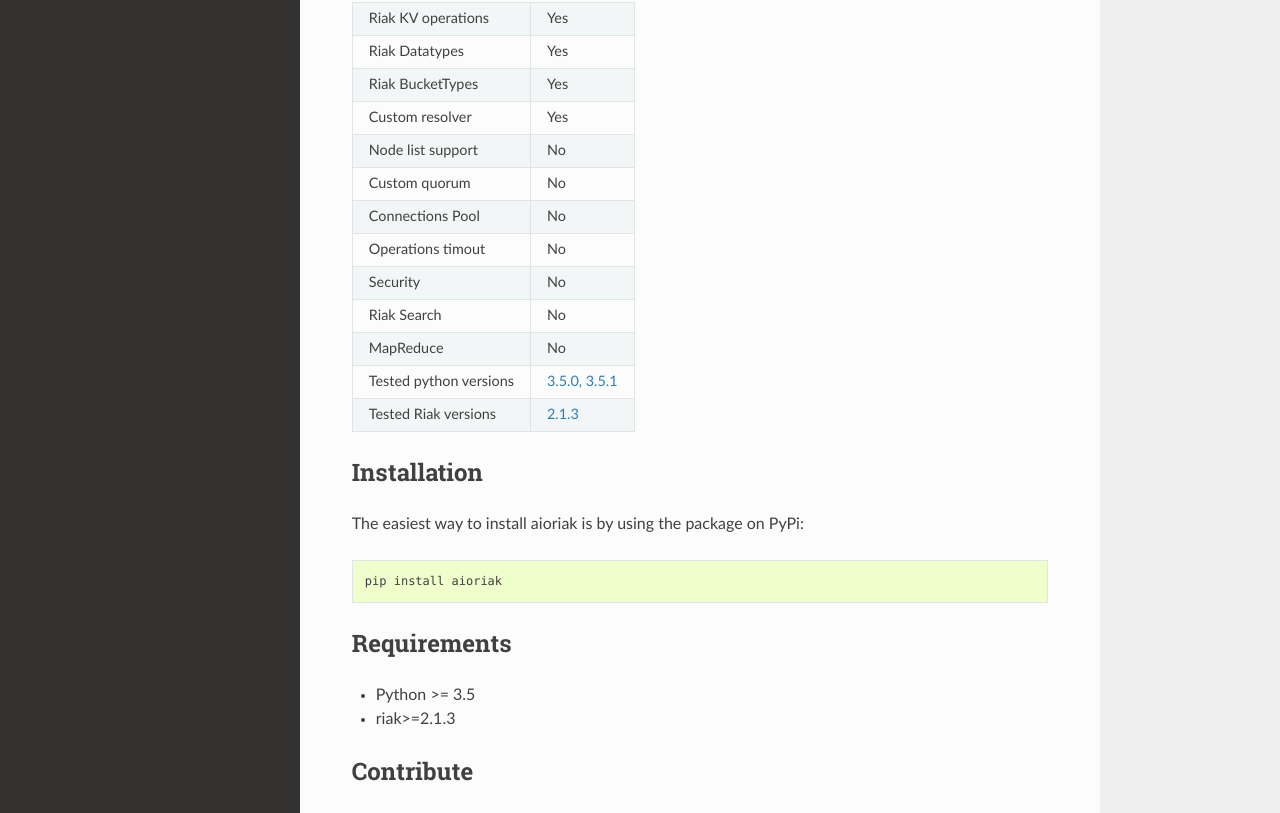
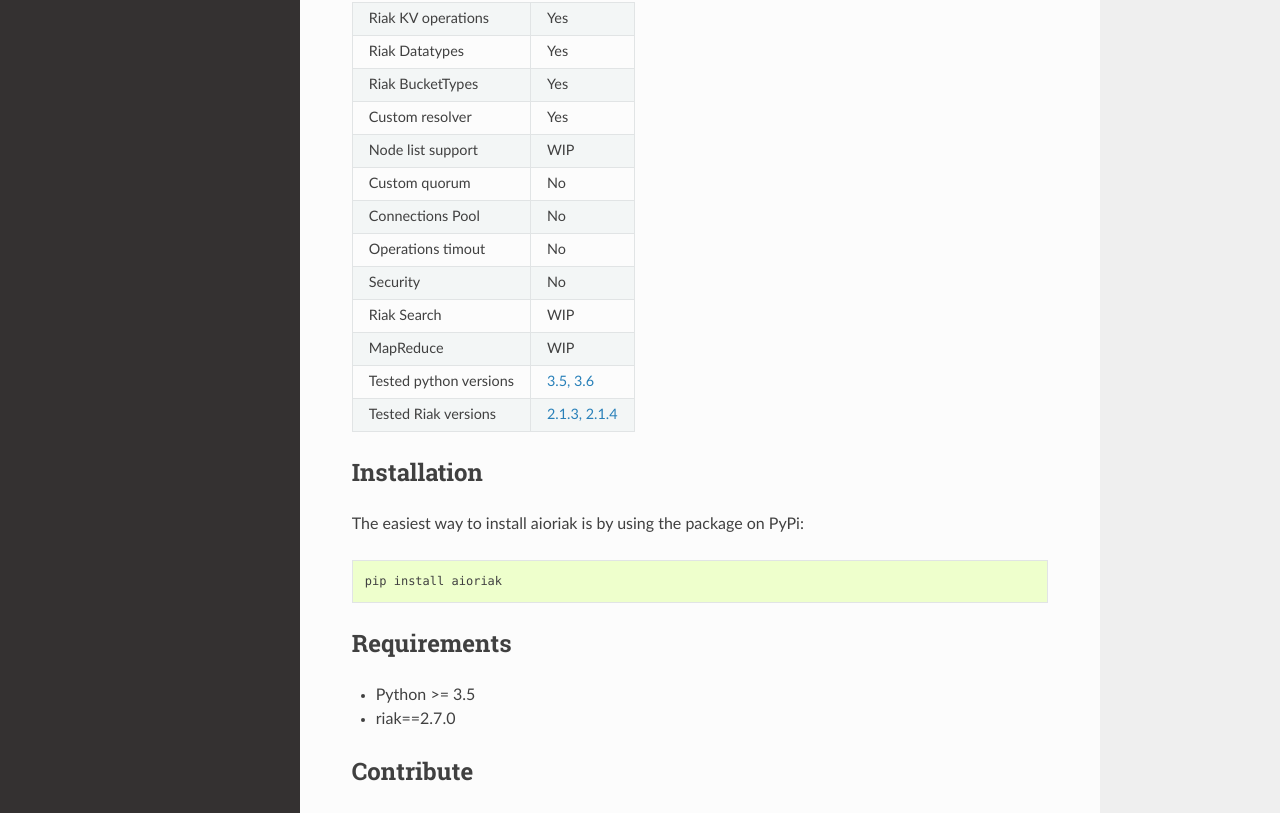
Before and after one commit to rambler-digital-solutions/aioriak, a Sphinx documentation site: the page built from docs/index.rst, in a window 1280 px wide and 1400 px high. Shown: the part 286-1099 px from the top of the window. Built offline with Sphinx 7.4.7 and the Read the Docs theme 2.0.0, drawn with Linux system fonts in a browser that asks for light colours.

Commit message:
Update documentation and readme

```diff
--- a/README.rst
+++ b/README.rst
@@ -27,13 +27,13 @@ Riak KV operations                  Yes
 Riak Datatypes                      Yes
 Riak BucketTypes                    Yes
 Custom resolver                     Yes
-Node list support                   No
+Node list support                   WIP
 Custom quorum                       No
 Connections Pool                    No
 Operations timeout                  No
 Security                            No
-Riak Search                         No
-MapReduce                           No
+Riak Search                         WIP
+MapReduce                           WIP
 Tested python versions              `3.5, 3.6 <travis_>`__
 Tested Riak versions                `2.1.3, 2.1.4 <travis_>`__
 ================================  ==============================
--- a/docs/bucket.rst
+++ b/docs/bucket.rst
@@ -30,10 +30,10 @@ If Bucket Types are not specified, the *default* bucket
 type is used.  These buckets should be created via the :meth:`bucket()
 <aioriak.client.RiakClient.bucket>` method on the client object, like so::
 
-    import riak
+    import aioriak
 
     async def go():
-        client = await riak.RiakClient.create()
+        client = await aioriak.RiakClient.create()
         mybucket = client.bucket('mybucket')
 
 Buckets with a user-specified Bucket Type can also be created via the same
--- a/docs/index.rst
+++ b/docs/index.rst
@@ -18,15 +18,15 @@ Riak KV operations                  Yes
 Riak Datatypes                      Yes
 Riak BucketTypes                    Yes
 Custom resolver                     Yes
-Node list support                   No
+Node list support                   WIP
 Custom quorum                       No
 Connections Pool                    No
 Operations timout                   No
 Security                            No
-Riak Search                         No
-MapReduce                           No
-Tested python versions              `3.5.0, 3.5.1 <travis_>`_
-Tested Riak versions                `2.1.3 <travis_>`_
+Riak Search                         WIP
+MapReduce                           WIP
+Tested python versions              `3.5, 3.6 <travis_>`__
+Tested Riak versions                `2.1.3, 2.1.4 <travis_>`__
 ================================  ==============================
 
 Installation
@@ -40,7 +40,7 @@ Requirements
 ------------
 
 - Python >= 3.5
-- riak>=2.1.3
+- riak==2.7.0
 
 Contribute
 ----------
--- a/docs/object.rst
+++ b/docs/object.rst
@@ -126,6 +126,6 @@ but you can automate the process using a :attr:`resolver
 
 If you do not supply a resolver function, or your resolver leaves
 multiple siblings present, accessing the :ref:`object_accessors` will
-result in a :exc:`ConflictError <riak.ConflictError>` being raised.
+result in a :exc:`ConflictError <aioriak.error.ConflictError>` being raised.
 
 .. autoexception:: aioriak.error.ConflictError
```
Also changed, not shown: other parts of docs/object.rst (+2 -2 lines), setup.py (+15 -0 lines), 1 other file.
